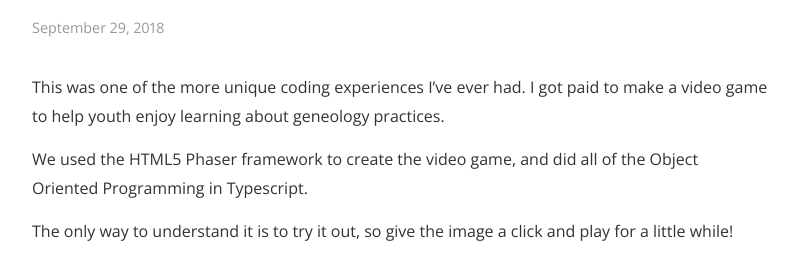
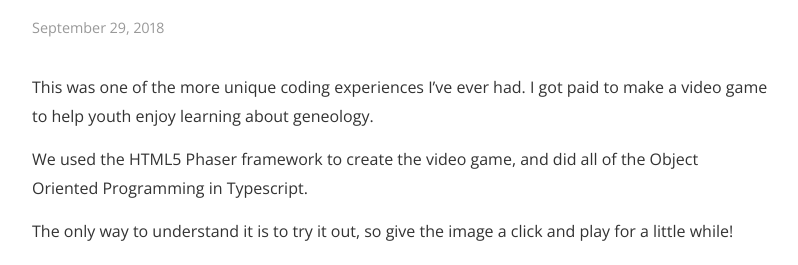
Before and after one commit to sottom/sottom.github.io, a Jekyll site: the page built from _posts/2018-09-29-fhtl.md, in a window 1280 px wide, cut to the strip 267-532 px from the top of the page. Shown: the whole strip, without its empty margins (240-1038 px from the left). Built offline with Jekyll 4.4.1, drawn with Linux system fonts in a browser that asks for light colours; nearby versions of some CDN libraries.

Commit message:
fix stuff

```diff
--- a/_posts/2018-09-29-fhtl.md
+++ b/_posts/2018-09-29-fhtl.md
@@ -5,11 +5,11 @@ date:   2018-09-29 22:15:00
 author: Mitchell Sotto
 categories: Typescript Phaser
 ---
-This was one of the more unique coding experiences I've ever had. I got paid to make a video game to help youth enjoy learning about geneology practices.
+This was one of the more unique coding experiences I've ever had. I got paid to make a video game to help youth enjoy learning about geneology.
 
 We used the HTML5 Phaser framework to create the video game, and did all of the Object Oriented Programming in Typescript.
 
 The only way to understand it is to try it out, so give the image a click and play for a little while!
 
 (Making the animation to squish the spider in Grandpa's Attic was one of my favorite tasks!)
-[![Record Quest](/assets/squish-spider.gif)](recordquest.fhtl.byu.edu "Record Quest"){:target="_blank"}
+[![Record Quest](/assets/squish-spider.gif)](https://recordquest.fhtl.byu.edu "Record Quest"){:target="_blank"}
```
Also changed, not shown: _posts/2018-09-29-google-polymer.md (+2 -2 lines).
